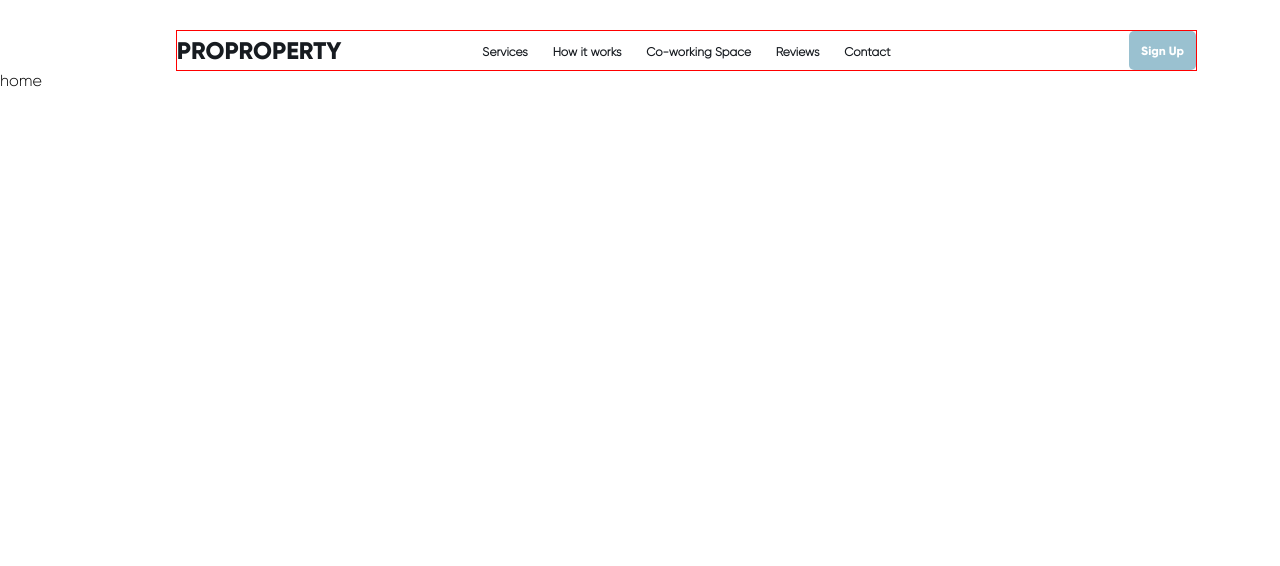
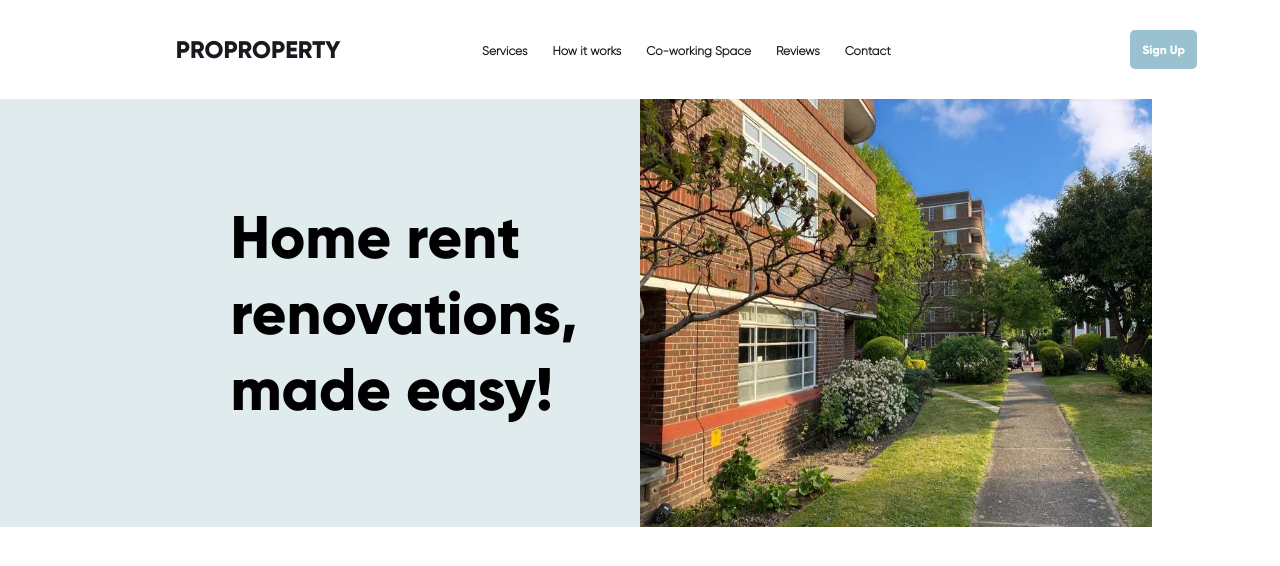
Before and after one commit to sebekgr/proproperty, a React (Create React App) app: page / in a window 1280 px wide. Shown: the top 566 px of the page. Built offline with nearby package versions, Linux system fonts and the light colour scheme.

Commit message:
add hero section

```diff
--- a/src/components/elements/header/index.tsx
+++ b/src/components/elements/header/index.tsx
@@ -8,8 +8,8 @@ import { spacer } from '../../theme'
 
 const StyledHeader = styled(MaxWidthSection)`
 	margin-top: ${spacer.m};
+	margin-bottom: ${spacer.m};
 	grid-template-columns: .5fr .7fr .5fr;
-	border: 1px solid red;
 `
 
 
--- a/src/components/pages/home/index.tsx
+++ b/src/components/pages/home/index.tsx
@@ -1,7 +1,12 @@
 import { FC } from 'react'
+import Hero from './sections/Hero'
 
 const HomePage: FC = () => {
-	return <div>home</div>
+	return (
+		<>
+			<Hero />
+		</>
+		)
 }
 
 export default HomePage
--- /dev/null
+++ b/src/components/pages/home/sections/Hero/Slider.tsx
@@ -0,0 +1,43 @@
+import { FC, useState, useEffect } from 'react'
+import styled from 'styled-components'
+import img2 from './img/2.webp'
+import img3 from './img/3.webp'
+
+const Wrapper = styled.div`
+    position: relative;
+    height: 100%;
+`
+
+const StyledImg = styled.img`
+    position: absolute;
+    top:0;
+    left:0;
+    width: 100%;
+    height: 100%;
+    object-fit: fill;
+`
+const images = [img2, img3]
+
+const Slider: FC = () => {
+    const [index, setIndex] = useState<number>(1)
+    useEffect(() => {
+        const timer = setInterval(() => {
+            setIndex(prevCount => {
+                if(prevCount === images.length - 1) {
+                    return 0
+                }
+                return prevCount + 1
+            })
+        }, 3000)
+        return () => {
+          clearInterval(timer);
+        };
+      }, []);
+    return (
+        <Wrapper>
+            <StyledImg src={images[index]} />
+        </Wrapper>
+    )
+}
+
+export default Slider
--- /dev/null
+++ b/src/components/pages/home/sections/Hero/index.tsx
@@ -0,0 +1,38 @@
+import { FC } from 'react'
+import styled from 'styled-components'
+import { FullWidthSection, Row } from '../../../../layout'
+import { font, colors } from '../../../../theme'
+import Slider from './Slider'
+
+
+const StyledHeadLine = styled.h1`
+    font-family: ${font.fontFamily.bold};
+    font-size: 6rem;
+    margin-top: 10rem;
+    margin-bottom: 10rem;
+`
+
+const StyledWrapper = styled(FullWidthSection)`
+    background: linear-gradient(90deg, ${colors.primaryLight} 50%, ${colors.white} 50%);
+    gap: 0;
+`
+
+
+const Hero: FC = () => {
+    return (
+        <StyledWrapper>
+            <Row ds={4} de={4}>
+            <StyledHeadLine as="h1">
+                Home rent<br />
+                renovations,<br />
+                made easy!
+            </StyledHeadLine>
+            </Row>
+            <Row ds={8} de={5}>
+            <Slider />
+            </Row>
+        </StyledWrapper>
+    )
+}
+
+export default Hero
```
Also changed, not shown: src/components/pages/home/sections/Hero/img/2.webp (added), src/components/pages/home/sections/Hero/img/3.webp (added).
